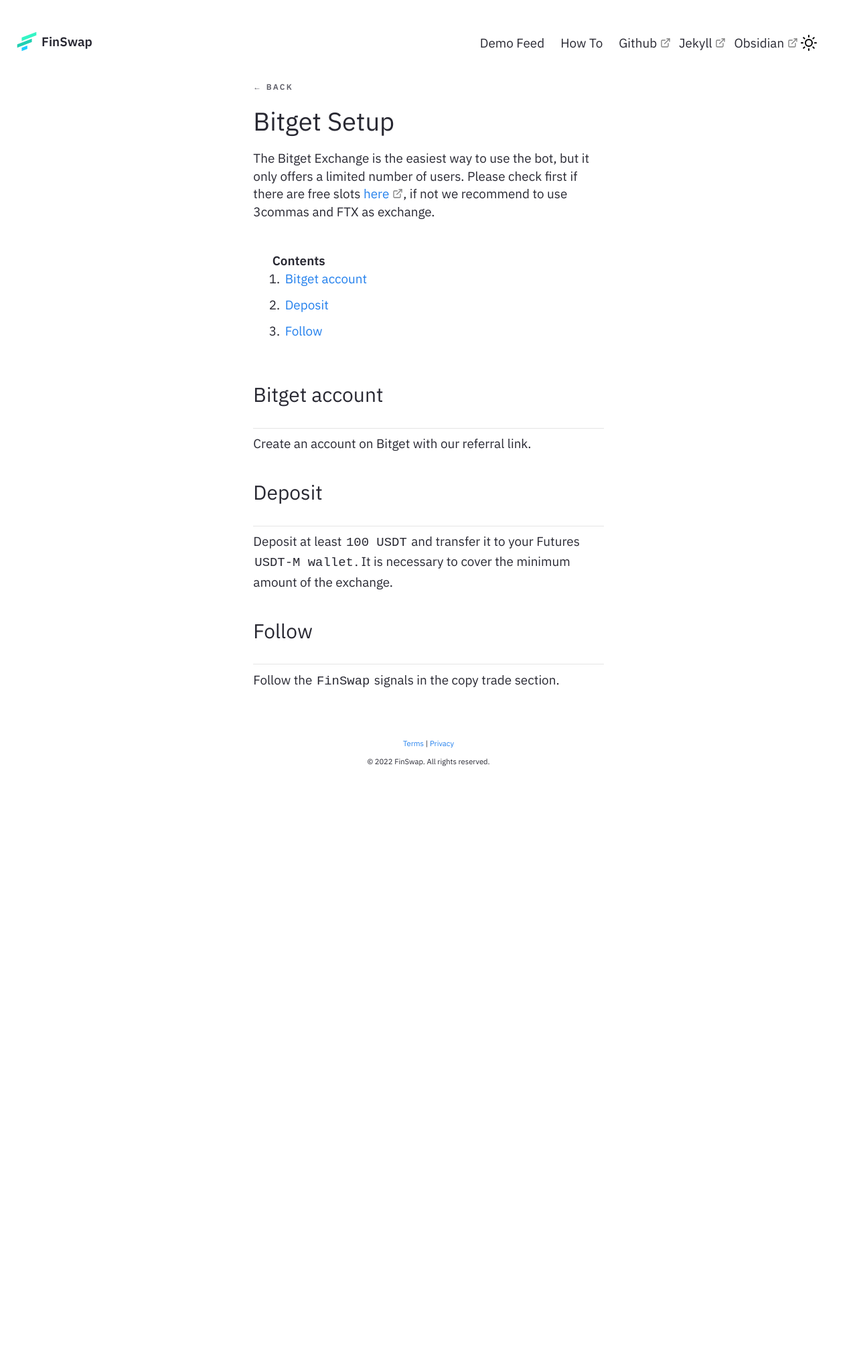
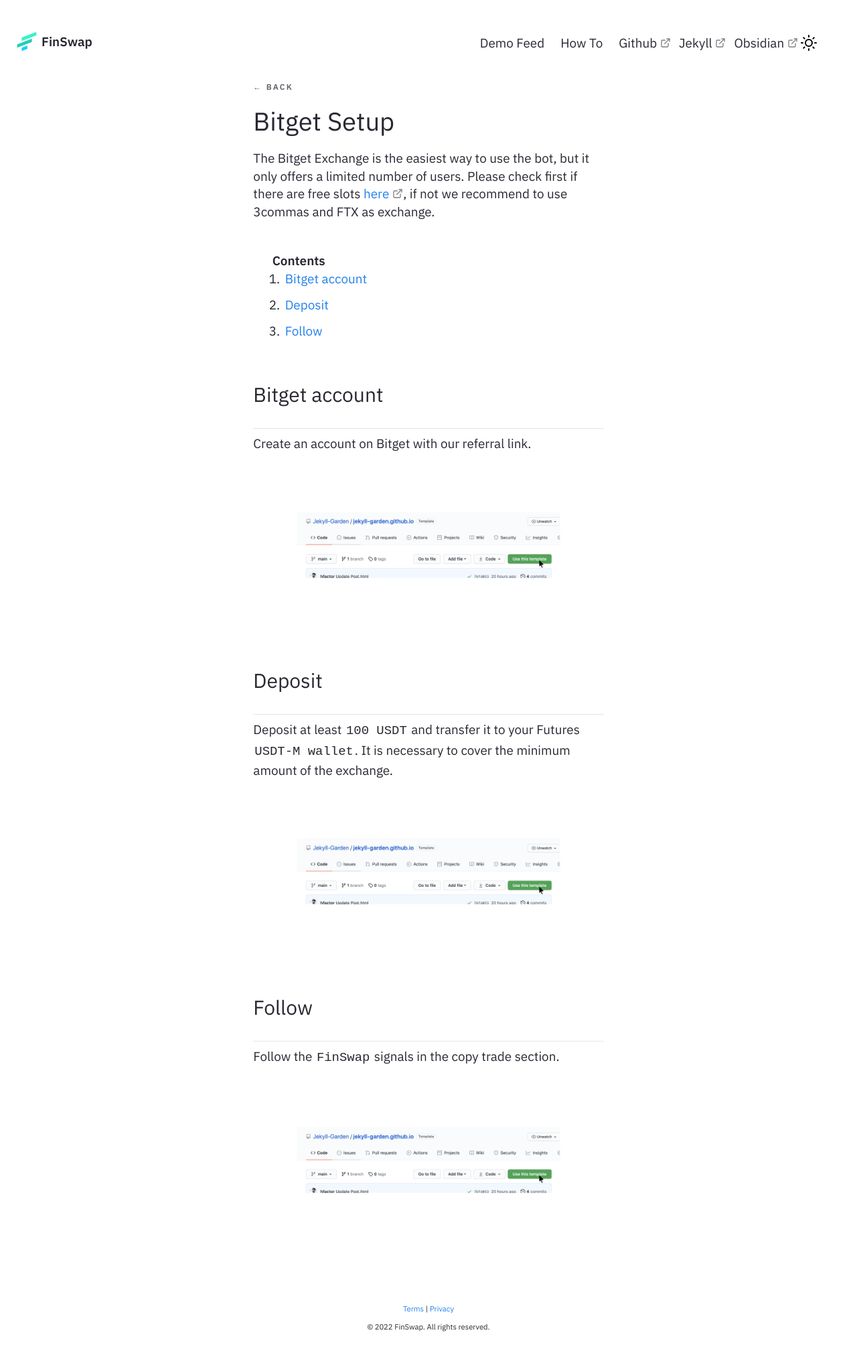
Before and after one commit to kevinroku/nroku.github.io, a Jekyll site: the page built from _notes/Public/Bitget Setup.md, in a window 1280 px wide. Shown: the whole page at 67% size. Built offline with Jekyll 4.4.1, drawn with Linux system fonts in a browser that asks for light colours; before the commit the page ends 1186 px from its top, so only the background shows below that.

Commit message:
Update Bitget Setup.md

````diff
--- a/_notes/Public/Bitget Setup.md
+++ b/_notes/Public/Bitget Setup.md
@@ -14,13 +14,16 @@ Please check first if there are free slots [here](https://www.bitget.com/en/copy
 ### Bitget account
 ---
 Create an account on Bitget with our referral link.
+![Alt Text](/assets/img/1-how-to.png "Title Here")
 
 {:#deposit}
 ###  Deposit
 ---
 Deposit at least ```100 USDT``` and transfer it to your Futures ```USDT-M wallet```. It is necessary to cover the minimum amount of the exchange.
+![Alt Text](/assets/img/1-how-to.png "Title Here")
 
 {:#follow}
 ###  Follow
 ---
 Follow the ```FinSwap``` signals in the copy trade section.
+![Alt Text](/assets/img/1-how-to.png "Title Here")
````
